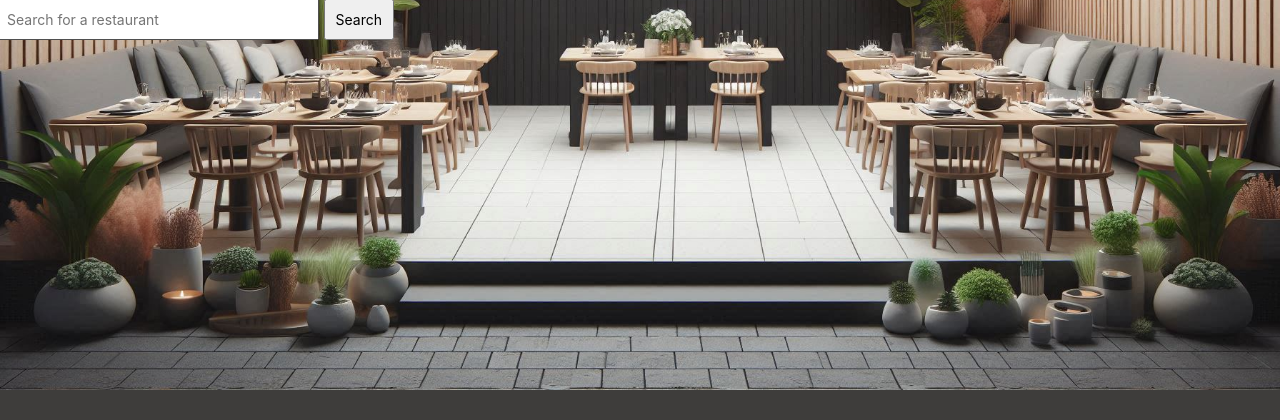
After one commit to CS-2340-JNNMP/ATLFoodFinder, a Django app: page /search/ in a window 1280 px wide. The commit adds this page. Shown: the top 420 px of the page. Run offline with Django 5.2, Linux system fonts and the light colour scheme.

Commit message:
New page

```diff
--- a/core/static/core/style.css
+++ b/core/static/core/style.css
@@ -13,7 +13,7 @@ body {
     flex-direction: column;
     /*background-image: url("https://orders.co/static/99a59eec0735fca313bf2b93349bd5d6/5715c/Italian-Restaurant-Design-Creating-an-Inviting-Ambiance.webp");*/
 
-    background-image: url('../core/images/NiceRestaurant2.jpeg');
+    background-image: url('../core/images/NiceRestaruant.jpeg');
 
     background-repeat: no-repeat;
     background-size: cover;
--- a/core/templates/core/base.html
+++ b/core/templates/core/base.html
@@ -21,7 +21,7 @@
                 {% else %}
                     <a href="/login" class="header-button">Log In</a>
                 {% endif %}
-
+                <a href="/search" class="header-button">Search</a>
 {#                <a href="/register_user" class="header-button">Sign Up !</a>#}
                 <a href="/contact" class="header-button">Contact</a>
             </div>
--- /dev/null
+++ b/core/templates/core/search.html
@@ -0,0 +1,19 @@
+<!DOCTYPE html>
+
+{% load static %}
+<link rel="stylesheet" type="text/css" href="{% static 'core/style.css' %}">
+
+<html lang="en">
+
+    <head>
+        <meta charset="utf-8">
+        <meta name="viewport" content="width=device-width, initial-scale=1.0">
+
+        <title>{% block title %}{% endblock %} | ATLFoodFinder</title>
+    <input type="text" id="search-bar" placeholder="Search for a restaurant" style="padding: 10px; width: 300px; font-size: 14px;">
+            <button id="search-button" style="padding: 10px; font-size: 14px;">Search</button>
+    </head>
+    <body style="background-color: #3e3d3b">
+
+    </body>
+</html>
--- a/core/urls.py
+++ b/core/urls.py
@@ -6,5 +6,6 @@ urlpatterns = [
 path('register_user/', views.register_user, name='register_user'),
 path('profile/', views.profile, name='profile'),
     path('logout/', views.logout_user, name='logout'),
+    path('search/', views.search, name='search'),
 
 ]
--- a/core/views.py
+++ b/core/views.py
@@ -58,3 +58,6 @@ def profile(request):
 
 def contact(request):
     return render(request, "core/contact.html")
+
+def search(request):
+    return render(request, "core/search.html")
```
